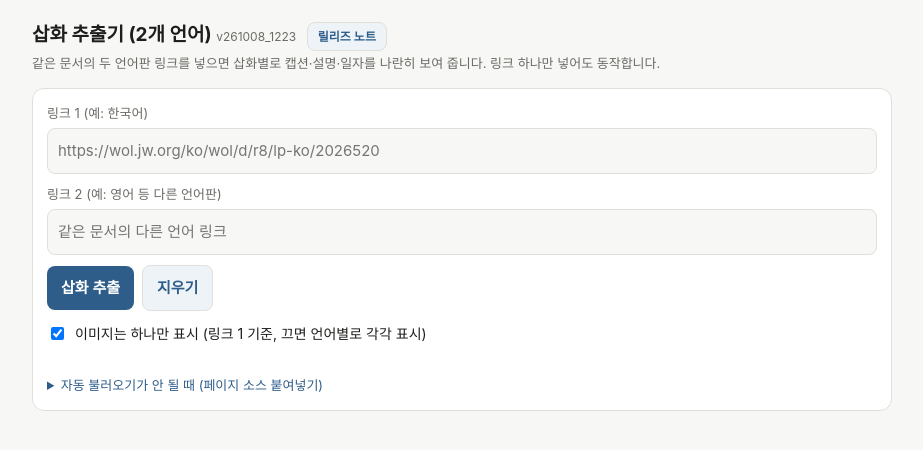
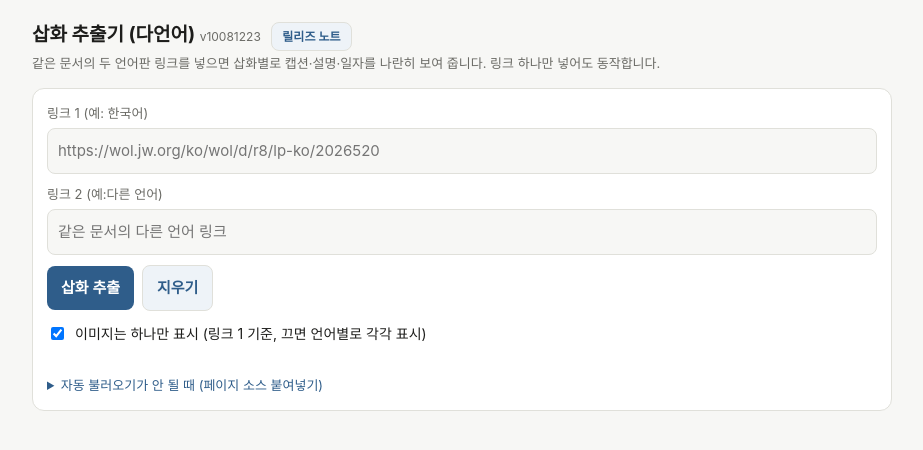
Before and after one commit to minhtriaum/illustration, a plain HTML site: page index.html in a window 1280 px wide. Shown: the whole page, without its empty margins (178-1101 px from the left). Drawn offline with Linux system fonts and the light colour scheme.

Commit message:
Update index.html

```diff
--- a/index.html
+++ b/index.html
@@ -30,7 +30,7 @@ details{margin-top:10px}summary{cursor:pointer;color:var(--ac);font-size:13px}
 .empty{color:var(--mu);text-align:center;padding:10px}
 a{color:var(--ac)}
 </style></head><body><main>
-<h1>삽화 추출기 (2개 언어) <span id="ver" style="font-size:12px;color:var(--mu);font-weight:400">v261008_1223</span> <button class="sec" id="rnb" style="padding:4px 10px;font-size:12px;margin-left:6px">릴리즈 노트</button></h1>
+<h1>삽화 추출기 (다언어) <span id="ver" style="font-size:12px;color:var(--mu);font-weight:400">v10081223</span> <button class="sec" id="rnb" style="padding:4px 10px;font-size:12px;margin-left:6px">릴리즈 노트</button></h1>
 <p class="sub">같은 문서의 두 언어판 링크를 넣으면 삽화별로 캡션·설명·일자를 나란히 보여 줍니다. 링크 하나만 넣어도 동작합니다.</p>
 
 <div class="card" id="rn" style="display:none"></div>
@@ -38,7 +38,7 @@ a{color:var(--ac)}
 <div class="card">
 <label for="url1">링크 1 (예: 한국어)</label>
 <input type="text" id="url1" placeholder="https://wol.jw.org/ko/wol/d/r8/lp-ko/2026520">
-<label for="url2" style="margin-top:10px">링크 2 (예: 영어 등 다른 언어판)</label>
+<label for="url2" style="margin-top:10px">링크 2 (예:다른 언어)</label>
 <input type="text" id="url2" placeholder="같은 문서의 다른 언어 링크">
 <div class="row"><button id="go">삽화 추출</button><button class="sec" id="clr">지우기</button></div>
 <label style="display:flex;gap:8px;align-items:center;margin:12px 0 0;color:var(--tx);font-size:14px"><input type="checkbox" id="opt1" checked> 이미지는 하나만 표시 (링크 1 기준, 끄면 언어별로 각각 표시)</label>
@@ -358,7 +358,7 @@ const RELEASES=[
  {v:'261008_초기',notes:['삽화·figcaption 분석기 최초 제작: 페이지 소스 붙여넣기 방식','링크 자동 불러오기와 중계 서비스 추가']}
 ];
 function renderRN(){
-  $('#rn').innerHTML='<b>릴리즈 노트</b> <span class="note">최신순 · 업데이트마다 누적됩니다</span>'+RELEASES.map((r,i)=>
+  $('#rn').innerHTML='<b>Rn</b> <span class="note">최신순 · 업데이트마다 누적됩니다</span>'+RELEASES.map((r,i)=>
     '<div style="margin-top:12px"><span class="tag">v'+esc(r.v.replace(/^v/,''))+'</span>'+(i===0?'<span class="note">현재 버전</span>':'')
     +'<ul style="margin:6px 0 0;padding-left:20px">'+r.notes.map(n=>'<li>'+esc(n)+'</li>').join('')+'</ul></div>').join('');
 }
```
